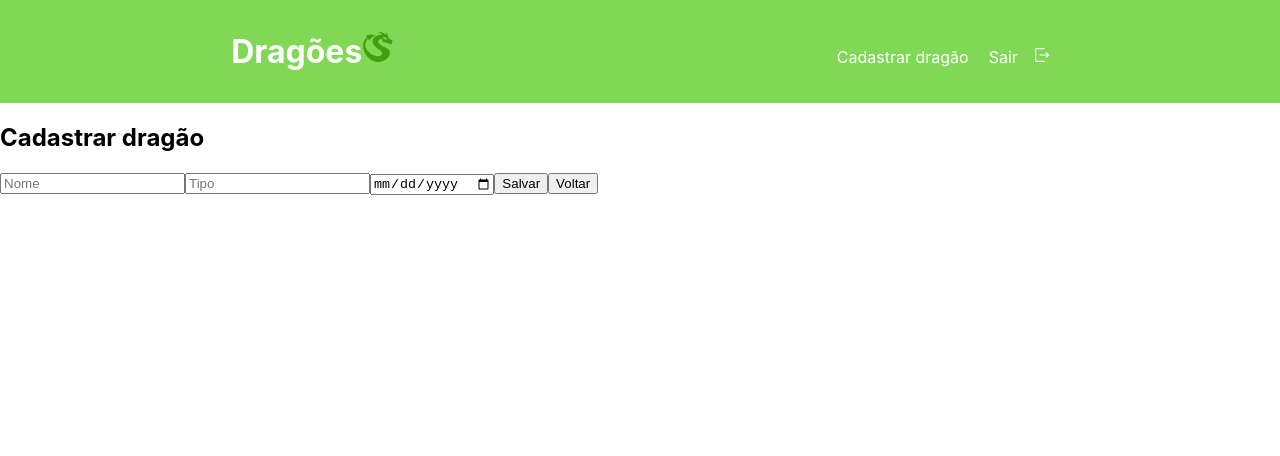
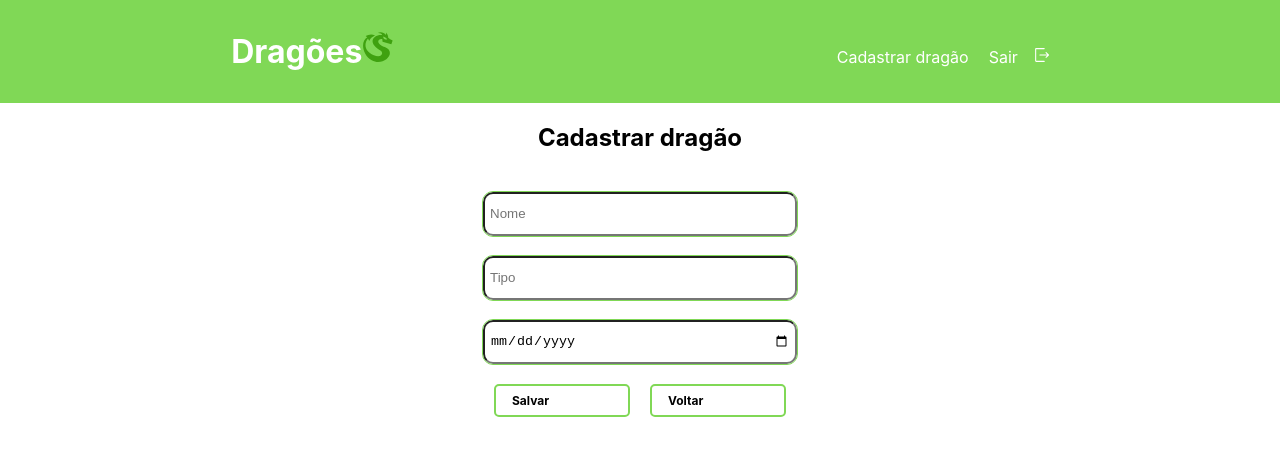
Before and after one commit to marcellagutie/dragon-project, a React (Create React App) app: page /create in a window 1280 px wide. Shown: the top 456 px of the page. Built offline with nearby package versions, Linux system fonts and the light colour scheme.

Commit message:
ref: refactoring style to create page

```diff
--- a/src/components/Card/index.tsx
+++ b/src/components/Card/index.tsx
@@ -61,7 +61,7 @@ export const Card = () => {
         const imgUrl = `https://picsum.photos/301/301?random=${dragon.id}`
         return (
 
-          <CardWrapper>
+          <CardWrapper key={dragon.id.toString()}>
           <Link to={`/detail/${dragon.id}`} key={dragon.id.toString()}>
               <img src={imgUrl} alt="" width={'301px'} height={'301px'}/>
           </Link>
--- a/src/pages/Create/create.style.tsx
+++ b/src/pages/Create/create.style.tsx
@@ -1,4 +1,39 @@
 import styled from 'styled-components';
+import { Link } from "react-router-dom";
 
-export const Input = styled.input ``;
-export const Button = styled.button ``;
+export const Input = styled.input `
+    outline: 1px solid #80D856;
+    border-radius: 10px;
+    width: 300px;
+    height: 30px;
+    padding: 5px;
+`;
+
+export const Container = styled.div`
+    display: flex;
+    flex-direction: column;
+    align-items: center;
+    gap: 20px;
+`;
+
+export const WrapperButton = styled.div`
+    display: flex;
+    flex-direction: row;
+    gap: 20px;
+`
+
+export const Button = styled(Link)`
+  border: 2px solid black;
+  text-decoration: none;
+  padding: 7px 16px;
+  font-size: 12px;
+  font-weight: bold;
+  width: 100px;
+  cursor: pointer;
+  border-color: #80D856;
+  color: black;
+  border-radius: 5px;
+  &:hover {
+    background: #3FA110;
+  }
+`;
--- a/src/pages/Create/index.tsx
+++ b/src/pages/Create/index.tsx
@@ -4,7 +4,7 @@ import { toast } from "react-toastify";
 import { DragonService } from "../../services/api";
 import { Header } from "../../components/Header";
 import { Loading } from "../../components/Loading";
-import { Input, Button } from './create.style'
+import { Input, Button, Container, WrapperButton } from './create.style'
 
 const dragonService = new DragonService();
 
@@ -28,6 +28,7 @@ export const Create = () => {
 
       if (!name || !type) {
         toast.error("Preencha todos os campos!");
+        setLoading(false);
         return;
       }
 
@@ -57,34 +58,31 @@ export const Create = () => {
   return (
     <>
       <Header />
+      <Container>
         <h2>Cadastrar dragão</h2>
-      <div className="container">
-        <div className="form">
-          <label>
         <Input
           type="text"
           placeholder="Nome"
           onChange={(e) => setName(e.target.value)}
         />
-          </label>
-          <label>
         <Input
           type="text"
           placeholder="Tipo"
           onChange={(e) => setType(e.target.value)}
         />
-          </label>
-          <label>
-            <Input type="date" onChange={(e) => setCreatedAt(e.target.value)} />
-          </label>
-          <Button className="button-add" onClick={handleRegister}>
+        <Input
+          type="date"
+          onChange={(e) => setCreatedAt(e.target.value)}
+        />
+        <WrapperButton>
+        <Button to={''} onClick={handleRegister}>
         Salvar
        </Button>
-          <Button className="button-back" onClick={onBack}>
+      <Button to={''} onClick={onBack}>
         Voltar
       </Button>
-        </div>
-      </div>
+        </WrapperButton>
+      </Container>
     </>
   );
 }
```
Lines whose indentation alone changed are shown as unchanged.
